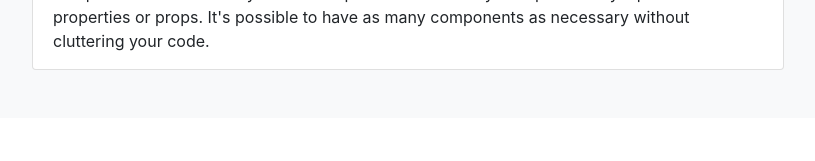
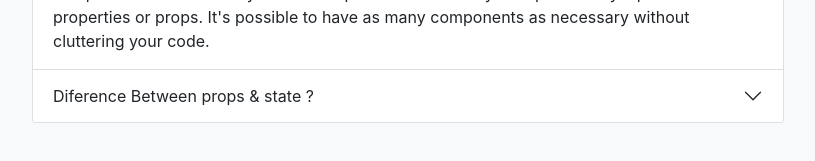
Before and after one commit to arif1278/daily-works-timing, a React (Create React App) app: page / in a window 1280 px wide. Shown: the part 1768-1929 px from the top of the page, without its empty margins (72-887 px from the left). Before the commit the page ends 1886 px from the top, so only its background shows below. Built offline with nearby package versions, Linux system fonts and the light colour scheme.

Commit message:
third commit

```diff
--- a/src/components/Questions/Questions.js
+++ b/src/components/Questions/Questions.js
@@ -14,7 +14,17 @@ const Questions = () => {
                     </div>
                 </div>
             </div>
-
+            <div class="accordion-item">
+                <h2 class="accordion-header" id="headingTwo">
+                    <button class="accordion-button collapsed" type="button" data-bs-toggle="collapse" data-bs-target="#collapseTwo" aria-expanded="false" aria-controls="collapseTwo">
+                        Diference Between props & state ?
+                    </button>
+                </h2>
+                <div id="collapseTwo" class="accordion-collapse collapse" aria-labelledby="headingTwo" data-bs-parent="#accordionExample">
+                    <div class="accordion-body">Props are used to pass data from one component to another. The state is a local data storage that is local to the component only and cannot be passed to other components. The this. setState property is used to update the state values in the component.
+                    </div>
+                </div>
+            </div>
         </div>
     );
 };
```
